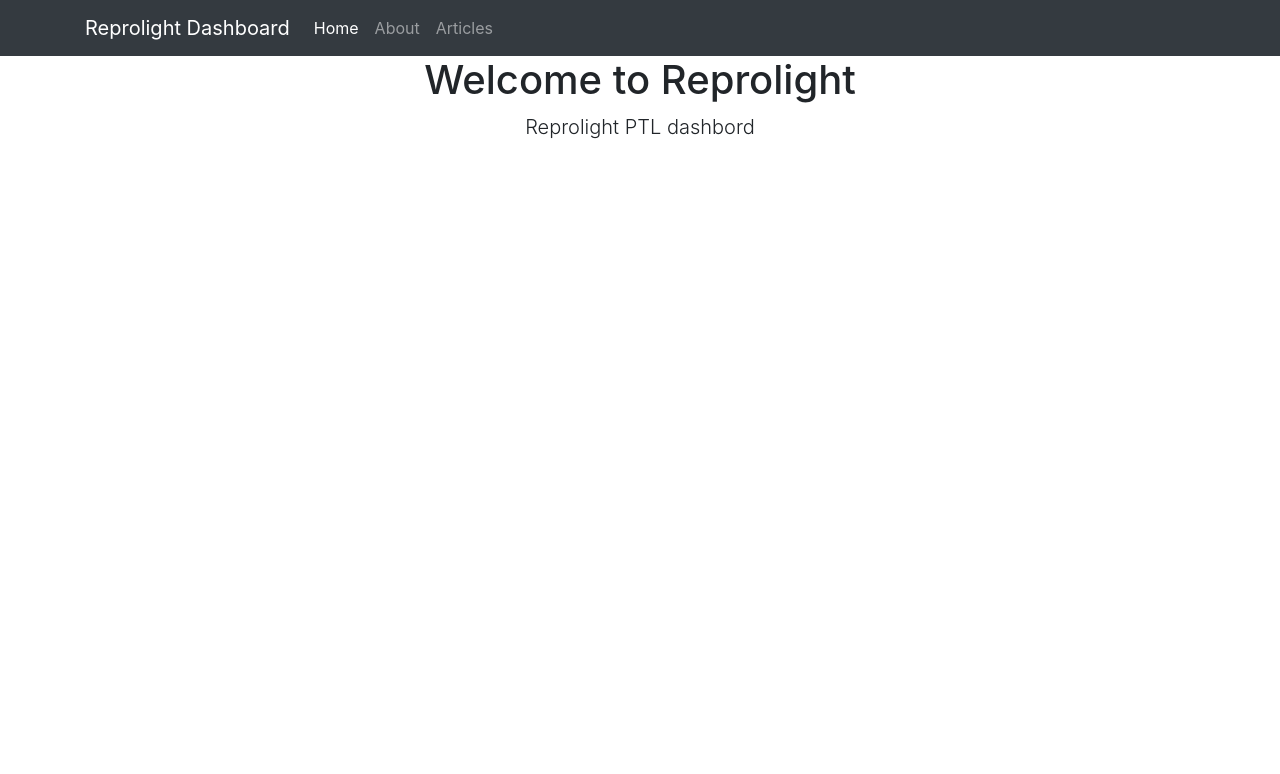
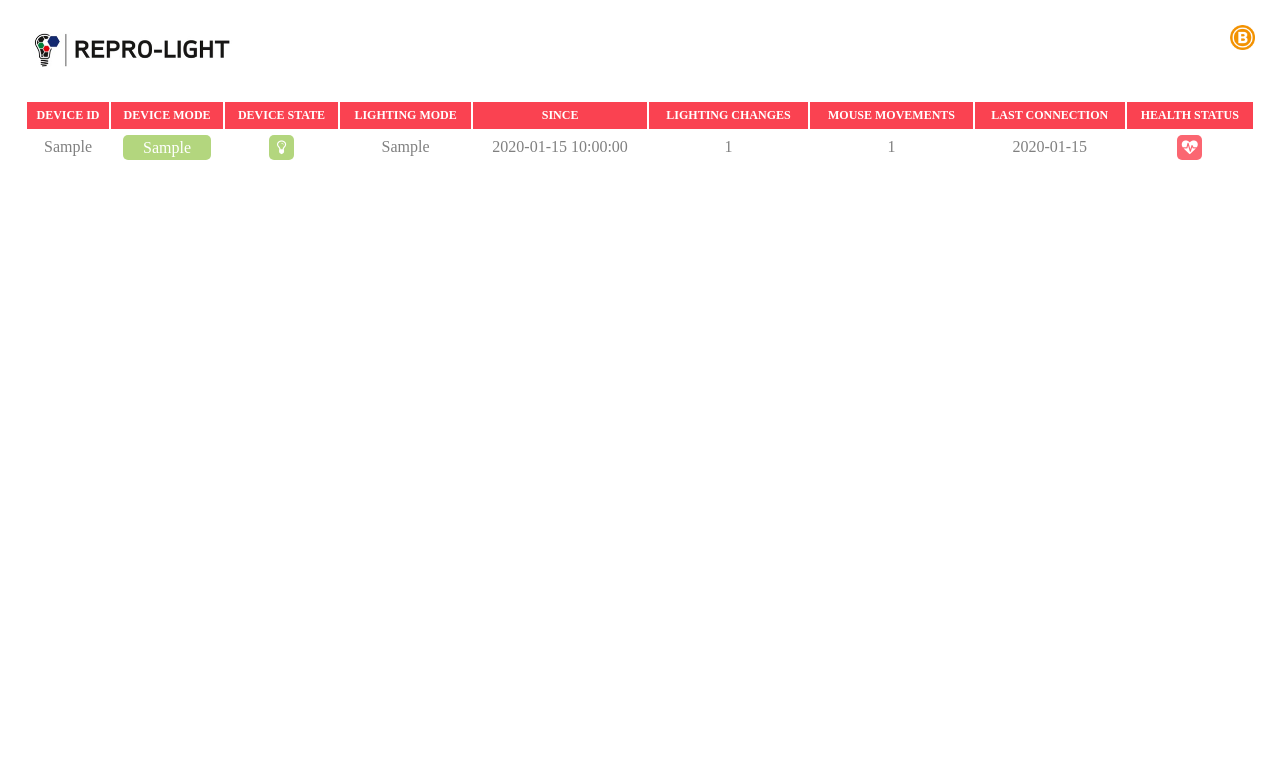
Before and after one commit to whuss/dashboard_react, a Flask app: template templates/home.html in a window 1280 px wide. Shown: the top 774 px of the page. Run offline with Flask 2, Linux system fonts and the light colour scheme; the template is opened without the code that fills it: most values are stand-ins (such as "Sample title", 1, 10 or a date in 2020); some libraries are stand-ins or nearby versions.

Commit message:
rebuild dashboard

```diff
--- a/app.py
+++ b/app.py
@@ -2,28 +2,100 @@
 # Code from: https://github.com/bradtraversy/myflaskapp
 
 from flask import Flask, render_template
+from dataclasses import dataclass
 
 from data import Articles
 
+import mysql.connector
+
+class FusionLink(object):
+    _host: str = "83.175.125.85"
+    _user: str = "infinity"
+    _password: str = "iGe9kH9j"
+
+    # -----------------------------------------------------------------------------------------------------------------
+
+    def __init__(self):
+        self.db_link = mysql.connector.connect(host=FusionLink._host,
+                                               user=FusionLink._user,
+                                               password=FusionLink._password)
+
+    # -----------------------------------------------------------------------------------------------------------------
+
+    def query(self, sql: str):
+        cursor = self.db_link.cursor(buffered=True)
+        cursor.execute(sql)
+        result = cursor.fetchall()
+        return result
+
+# ---------------------------------------------------------------------------------------------------------------------
+
+
+db = FusionLink()
+
+dashboard_sql_query = """SELECT info.uk_device_sn, info.device_mode_ind, info.last_update_dtm, mode.ix_mode_ind,
+       CONCAT(LPAD(HOUR(TIMEDIFF(now(), mode.ix_data_dtm)), 2, '0'), ':', LPAD(MINUTE(TIMEDIFF(now(), mode.ix_data_dtm)), 2, '0'), ':', LPAD(SECOND(TIMEDIFF(now(), mode.ix_data_dtm)), 2, '0')) as since,
+       light.light_count, mouse.mouse_count
+FROM
+bbf_inf_rep.DeviceInfo info
+LEFT JOIN
+(SELECT sub1.ix_device_sn as ix_device_sn, sub1.ix_data_dtm as ix_data_dtm, sub1.ix_mode_ind as ix_mode_ind
+FROM bbf_inf_rep.LightingPackage sub1
+JOIN (SELECT ix_device_sn, ix_data_dtm, MAX(pk_lighting_package_id) as lastone
+FROM bbf_inf_rep.LightingPackage
+GROUP BY ix_device_sn) sub2 on sub1.pk_lighting_package_id = sub2.lastone) as mode
+ON info.uk_device_sn = mode.ix_device_sn
+LEFT JOIN
+(SELECT ix_device_sn, COUNT(*) AS mouse_count
+FROM bbf_inf_rep.MouseGesturePackage
+WHERE ix_data_dtm>='2020-01-01 00:00:00'
+GROUP BY ix_device_sn) as mouse
+ON info.uk_device_sn = mouse.ix_device_sn
+LEFT JOIN
+(SELECT ix_device_sn, COUNT(*) AS light_count
+FROM bbf_inf_rep.LightingPackage
+WHERE ix_data_dtm>='2020-01-01 00:00:00'
+GROUP BY ix_device_sn) as light
+ON info.uk_device_sn = light.ix_device_sn;
+"""
+
+keys = ["uk_device_sn", "device_mode_ind", "last_update_dtm", "ix_mode_ind", "since", "light_count", "mouse_count"]
+
 app = Flask(__name__)
+
+# ---------------------------------------------------------------------------------------------------------------------
 
 Articles = Articles()
 
+# ---------------------------------------------------------------------------------------------------------------------
+
 @app.route('/')
 def index():
-    return render_template('home.html')
+    #sql = "SELECT info.uk_device_sn, info.device_mode_ind, info.last_update_dtm FROM bbf_inf_rep.DeviceInfo info;"
+    db_result = db.query(dashboard_sql_query)
+    db_result = [dict(zip(keys, row)) for row in db_result]
+
+    return render_template('home.html', dashboard=db_result)
+
+# ---------------------------------------------------------------------------------------------------------------------
 
 @app.route('/about')
 def about():
     return render_template('about.html')
 
+# ---------------------------------------------------------------------------------------------------------------------
+
 @app.route('/articles')
 def articles():
     return render_template('articles.html', articles = Articles)
+
+# ---------------------------------------------------------------------------------------------------------------------
 
 @app.route('/article/<string:id>/')
 def article(id):
     return render_template('article.html', id=id)
 
+# ---------------------------------------------------------------------------------------------------------------------
+
 if __name__ == '__main__':
     app.run(debug=True)
--- /dev/null
+++ b/static/css/style.css
@@ -0,0 +1,107 @@
+/* -------------------------------------------------------------------- */
+/*                              HEADER                                  */
+/* -------------------------------------------------------------------- */
+
+#header {
+    position: absolute;
+    top: 25px;
+    left: 25px;
+    right: 25px;
+    height: 50px;
+}
+
+#header #logo {
+    float: left
+}
+
+#header #compLogo {
+    float: right;
+}
+
+/* -------------------------------------------------------------------- */
+/*                              CONTENT                                 */
+/* -------------------------------------------------------------------- */
+
+#content {
+    position: absolute;
+    top: 100px;
+    left: 25px;
+    right: 25px;
+    bottom: 25px;
+}
+
+#content #table {
+    font-family: sans-serif;
+}
+
+#content table th {
+    font-size: 12px;
+    height: 25px;
+    color: #fff;
+    text-transform: uppercase;
+    background-color: #fa4251;
+}
+
+#content table td {
+    font-size: 16px;
+    height: 30px;
+    text-align: center;
+    color: grey;
+}
+
+#content table tr:hover {
+    background-color: #f0f0f0;
+}
+
+#content table .deviceMode {
+    margin: auto;
+    height: 25px;
+    width: 80%;
+    vertical-align: middle;
+    line-height: 25px;
+    border-radius: 5px;
+    color: white;
+    cursor: pointer;
+}
+
+#content table i {
+    margin: auto;
+    height: 25px;
+    width: 25px;
+    vertical-align: middle;
+    line-height: 25px;
+    border-radius: 5px;
+    color: white;
+}
+
+.NORM {
+    background-color: #d5d5d5;
+}
+
+.FULL {
+    background-color: #b3d67e;
+}
+
+.NORM:hover {
+    background-color: #a5a5a5;
+}
+
+.FULL:hover {
+    background-color: #88b04b;
+}
+
+.ON {
+    background-color: #b3d67e;
+}
+
+.OFF {
+    background-color: #d5d5d5;
+}
+
+.HEALTHY {
+    background-color: #b3d67e;
+}
+
+.SICK {
+    background-color: #fb6671;
+}
--- a/templates/home.html
+++ b/templates/home.html
@@ -1,8 +1,33 @@
 {% extends 'layout.html' %}
 
 {% block body %}
-<div class="jubotron text-center">
-    <h1>Welcome to Reprolight</h1>
-    <p class="lead">Reprolight PTL dashbord</p>
+
+<div id="content">
+<table style="width:100%">
+    <tr>
+        <th>Device ID</th>
+        <th>Device Mode</th>
+        <th>Device State</th>
+        <th>Lighting Mode</th>
+        <th>Since</th>
+        <th>Lighting Changes</th>
+        <th>Mouse Movements</th>
+        <th>Last Connection</th>
+        <th>Health Status</th>
+    </tr>
+    {% for ptl in dashboard%}
+    <tr>
+    <td> {{ptl.uk_device_sn}}</td>
+    <td><div class="deviceMode {{'NORM' if ptl.device_mode_ind == 'NORM' else 'FULL'}}" data-id="{{ptl.uk_device_sn}}" data-mode="{{ptl.device_mode_ind}}">{{ptl.device_mode_ind}}</div></td>
+    <td><i class="fa fa-lightbulb-o {{'OFF' if ptl.ix_mode_ind == 'OFF' else 'ON'}}"></i></td>
+    <td>{{ptl.ix_mode_ind if ptl.ix_mode_ind else ''}}</td>
+    <td>{{ptl.since if ptl.since else ''}}</td>
+    <td>{{ptl.light_count if ptl.light_count else ''}}</td>
+    <td>{{ptl.mouse_count}}</td>
+    <td>{{ptl.last_update_dtm}}</td>
+    <td><i class="fa fa-heartbeat SICK"></i></td>
+    </tr>
+    {% endfor %}
+</table>
 </div>
 {% endblock %}
--- a/templates/includes/_navbar.html
+++ b/templates/includes/_navbar.html
@@ -1,5 +1,6 @@
-<nav class="navbar navbar-expand-md navbar-dark bg-dark navbar-fixed-top">
+<nav class="navbar navbar-expand-md navbar-light bg-light navbar-fixed-top">
     <div class="container">
+        <div id="logo"><img src={{ url_for('static', filename = 'img/repro-logo.png') }} height="50px"/></div>
         <a class="navbar-brand" href="#">Reprolight Dashboard</a>
 
         <div id="navbar" class="collapse navbar-collapse">
@@ -15,5 +16,6 @@
                 </li>
             </ul>
         </div>
+        <div id="company-logo"><img src={{ url_for('static', filename = 'img/dot_bartenbach.png') }} height="50px"/></div>
     </div>
 </nav>
--- /dev/null
+++ b/templates/includes/_navbar_classic.html
@@ -0,0 +1,8 @@
+<div id="header">
+    <div id="ribbon">
+        <div id="logo"><img src={{ url_for('static', filename = 'img/repro-logo.png') }} height="50px"/></div>
+        <a id="compLogo" href="https://www.bartenbach.com/" target="_blank">
+            <img src={{ url_for('static', filename = 'img/dot_bartenbach.png') }} height="25px" alt="Logo Bartenbach" />
+        </a>
+    </div>
+</div>
--- a/templates/layout.html
+++ b/templates/layout.html
@@ -4,14 +4,16 @@
         <meta charset="utf-8">
         <meta name="viewport" content="width=device-width, initial-scale=1, shrink-to-fit=no">
 
+        <link rel="stylesheet" href="https://cdnjs.cloudflare.com/ajax/libs/normalize/5.0.0/normalize.min.css"/>
+        <link rel="stylesheet" href="https://stackpath.bootstrapcdn.com/font-awesome/4.7.0/css/font-awesome.min.css"/>
         <!-- Bootstrap CSS -->
-        <link rel="stylesheet" href="https://stackpath.bootstrapcdn.com/bootstrap/4.4.1/css/bootstrap.min.css"/>
 
+        <link rel="stylesheet" href={{ url_for('static', filename = 'css/style.css') }}/>
         <title>Reprolight</title>
     </head>
     <body>
-    {% include 'includes/_navbar.html' %}
-    <div class="container">
+    {% include 'includes/_navbar_classic.html' %}
+    <div class="container-fluid">
     {% block body %}{% endblock %}
     </div>
     <!-- Optional JavaScript -->
```
Also changed, not shown: static/img/dot_bartenbach.png (added), static/img/repro-logo.png (added).
